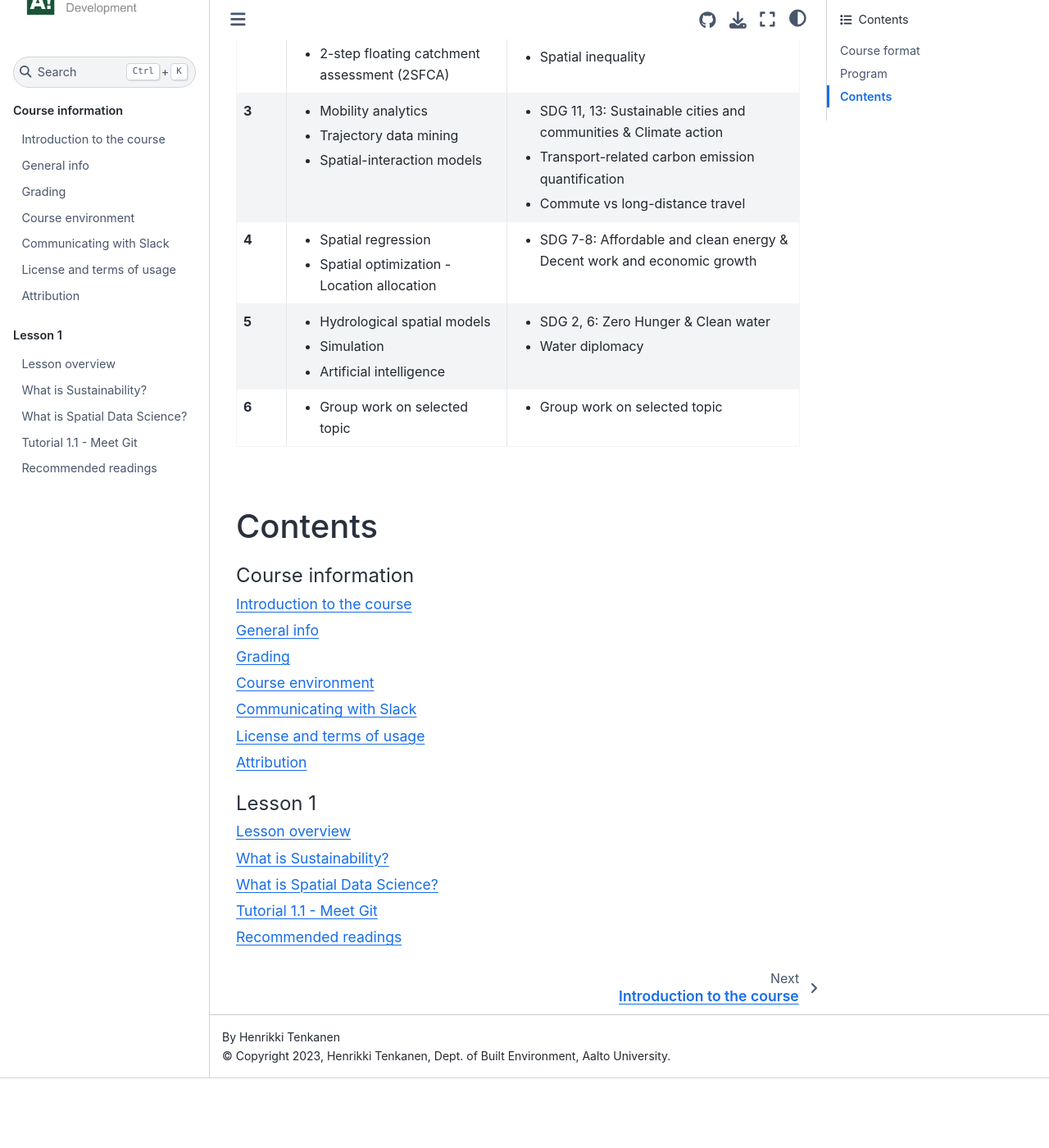
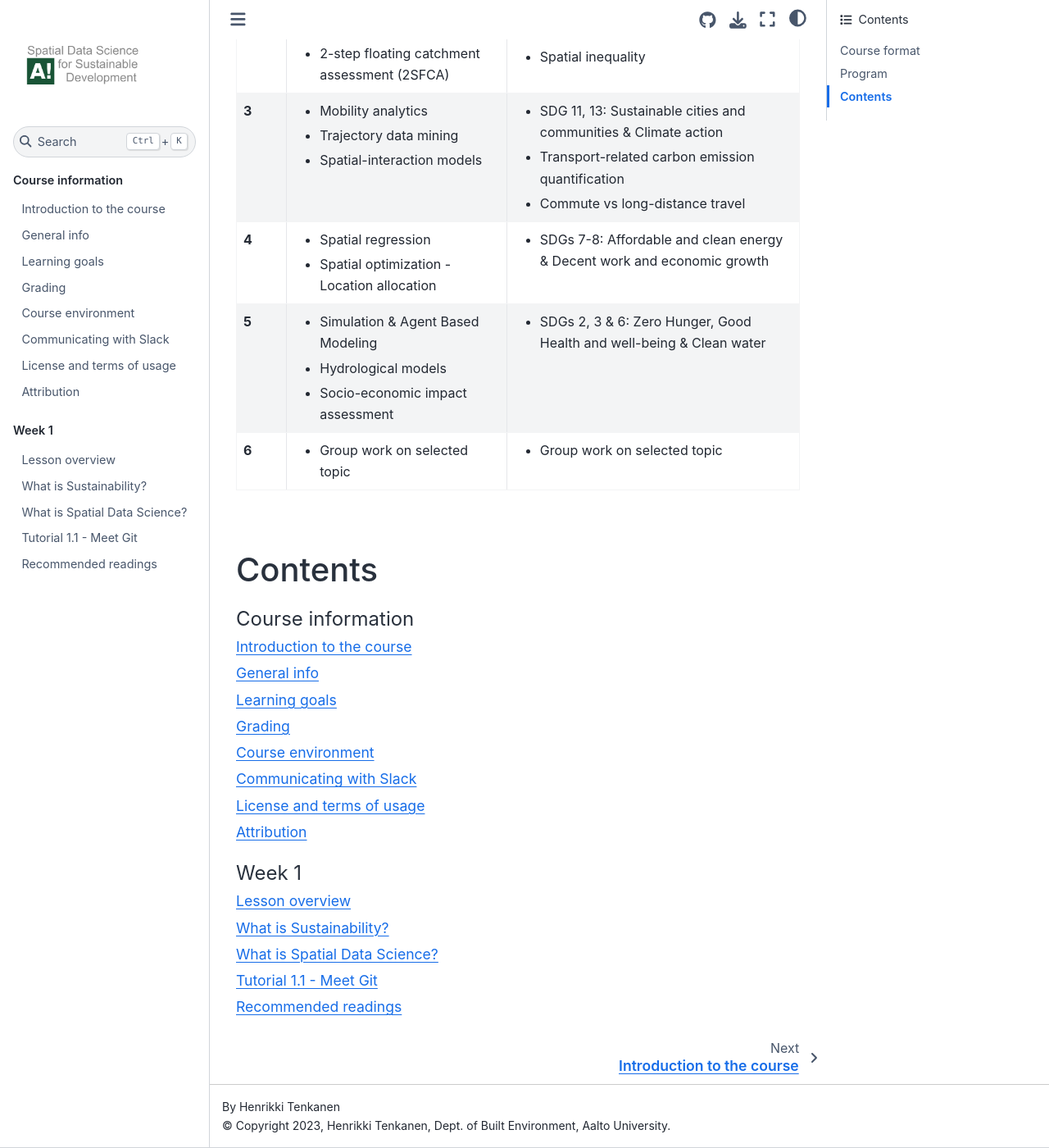
Before and after one commit to AaltoGIS/Sustainability-GIS, a Sphinx documentation site: the page built from source/index.rst, in a window 1280 px wide and 1400 px high, scrolled down 3187 px. Shown: the whole window at 82% size. Built offline with Sphinx 7.4.7 and the Sphinx Book theme 1.1.4, drawn with Linux system fonts in a browser that asks for light colours; pages that are not in the unit, such as notebooks, are missing from menus; before the commit the page ends 4502 px from its top, so only the background shows below that.

Commit message:
Add learning goals

```diff
--- a/source/index.rst
+++ b/source/index.rst
@@ -116,13 +116,13 @@ Topics per week are listed below. Please note that this web page is updated each
     * - 4
       - - Spatial regression
         - Spatial optimization - Location allocation
-      - - SDG 7-8: Affordable and clean energy & Decent work and economic growth
+      - - SDGs 7-8: Affordable and clean energy & Decent work and economic growth
     * - 5
-      - - Hydrological spatial models
-        - Simulation
-        - Artificial intelligence
-      - - SDG 2, 6: Zero Hunger & Clean water
-        - Water diplomacy
+      - - Simulation & Agent Based Modeling
+        - Hydrological models
+        - Socio-economic impact assessment
+      - - SDGs 2, 3 & 6: Zero Hunger, Good Health and well-being & Clean water
+
     * - 6
       - - Group work on selected topic
       - - Group work on selected topic
@@ -138,6 +138,7 @@ Contents
 
    course-info/introduction
    course-info/course-info
+   course-info/learning-goals
    course-info/grading
    course-info/course-environment-components
    course-info/slack-usage
@@ -146,7 +147,7 @@ Contents
 
 .. toctree::
    :maxdepth: 1
-   :caption: Lesson 1
+   :caption: Week 1
 
    lessons/L1/lesson-overview
    lessons/L1/sustainability-intro
@@ -159,7 +160,7 @@ Contents
 
        .. toctree::
           :maxdepth: 1
-          :caption: Lesson 2
+          :caption: Week 2
 
           lessons/L2/lesson-overview
           lessons/L2/wellbeing-capabilities
@@ -170,7 +171,7 @@ Contents
 
        .. toctree::
           :maxdepth: 1
-          :caption: Lesson 3
+          :caption: Week 3
 
           lessons/L3/lesson-overview
           lessons/L3/mobilities
@@ -181,7 +182,7 @@ Contents
 
        .. toctree::
           :maxdepth: 1
-          :caption: Lesson 4
+          :caption: Week 4
 
           lessons/L4/lesson-overview
           lessons/L4/economy
@@ -192,7 +193,7 @@ Contents
 
        .. toctree::
           :maxdepth: 1
-          :caption: Lesson 5
+          :caption: Week 5
 
           lessons/L5/lesson-overview
           lessons/L5/agent-based-modelling
@@ -201,7 +202,7 @@ Contents
 
        .. toctree::
           :maxdepth: 1
-          :caption: Lesson 6
+          :caption: Week 6
 
           ..  lessons/L6/lesson-overview
               lessons/L6/conservation-planning-spatial-prioritization
```
Also changed, not shown: source/course-info/learning-goals.rst (+4 -4 lines).
